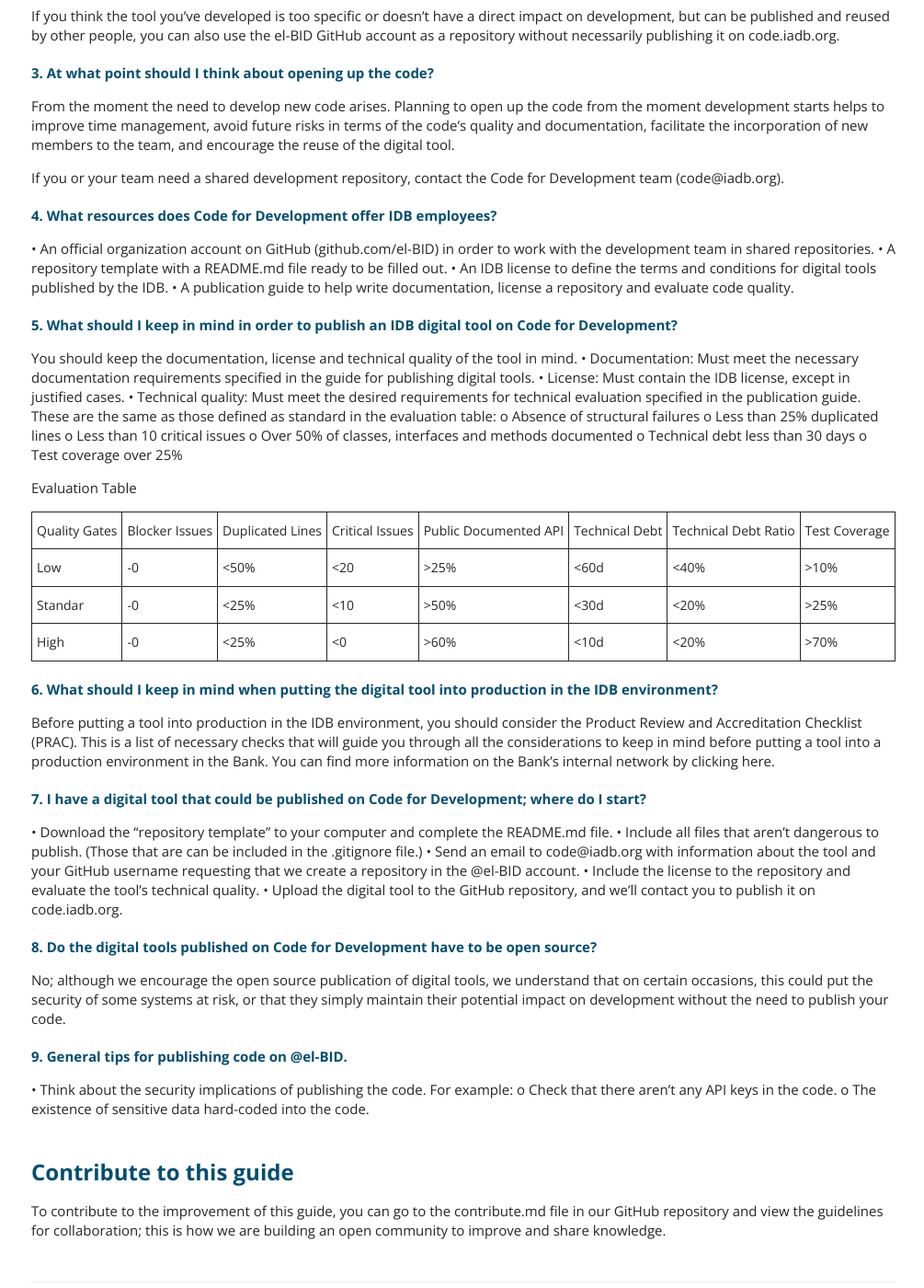
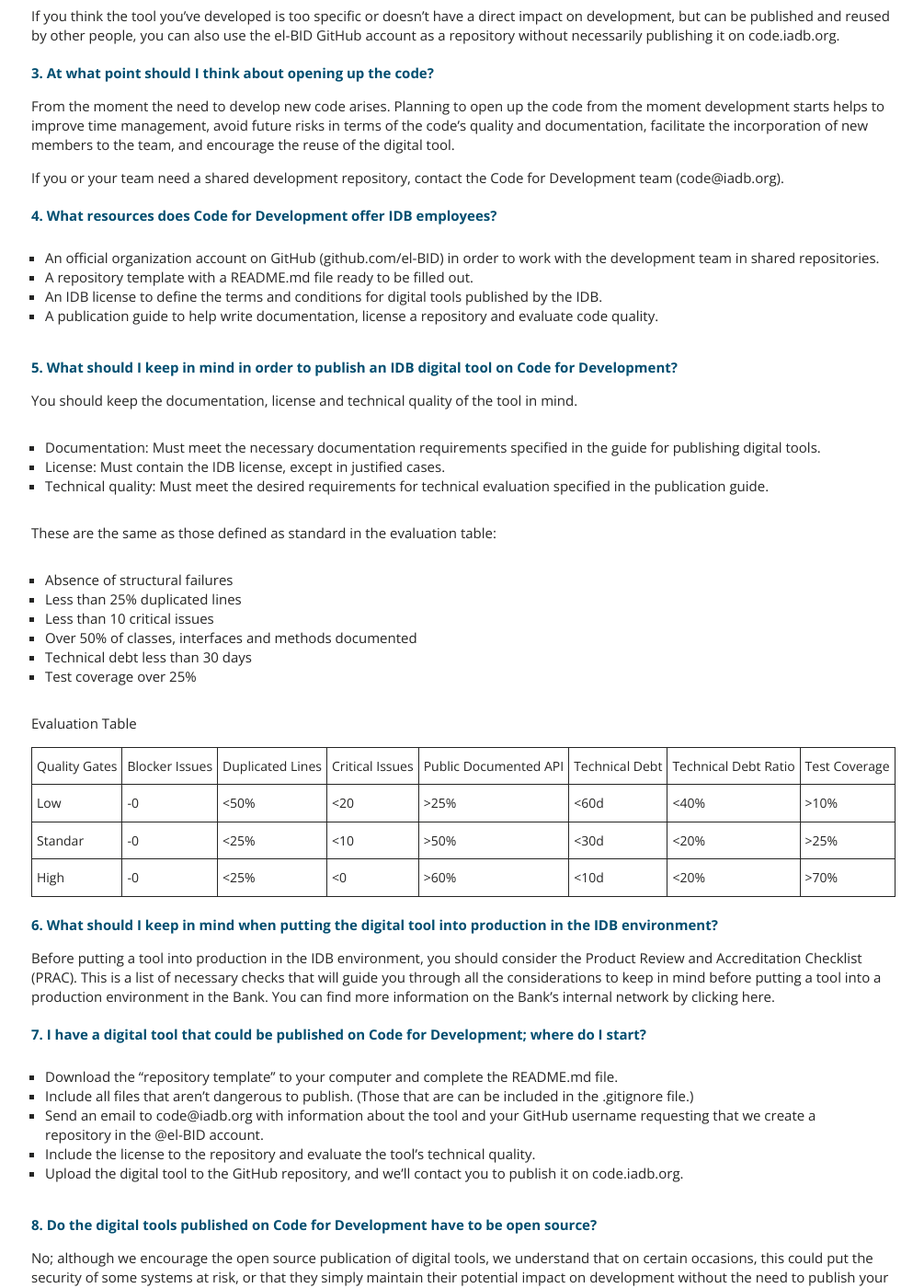
Before and after one commit to EL-BID/guia-de-publicacion, a Jekyll site: the page built from _documents/pages/en/guia.markdown, in a window 1280 px wide and 1400 px high, scrolled down 486 px. Shown: the whole window at 92% size, without its empty margins (136-1141 px from the left). Built offline with Jekyll 4.4.1, drawn with Linux system fonts in a browser that asks for light colours; some of the changed text lies outside the part shown.

Commit message:
Update guia.markdown

```diff
--- a/_documents/pages/en/guia.markdown
+++ b/_documents/pages/en/guia.markdown
@@ -29,23 +29,25 @@ If you or your team need a shared development repository, contact the Code for D
 
 ### 4. What resources does Code for Development offer IDB employees?
 
-•	An official organization account on GitHub (github.com/el-BID) in order to work with the development team in shared repositories.
-•	A repository template with a README.md file ready to be filled out.
-•	An IDB license to define the terms and conditions for digital tools published by the IDB.
-•	A publication guide to help write documentation, license a repository and evaluate code quality.
+* An official organization account on GitHub (github.com/el-BID) in order to work with the development team in shared repositories.
+* A repository template with a README.md file ready to be filled out.
+* An IDB license to define the terms and conditions for digital tools published by the IDB.
+* A publication guide to help write documentation, license a repository and evaluate code quality.
 
 ### 5. What should I keep in mind in order to publish an IDB digital tool on Code for Development?
 
 You should keep the documentation, license and technical quality of the tool in mind.
-•	Documentation: Must meet the necessary documentation requirements specified in the guide for publishing digital tools.
-•	License: Must contain the IDB license, except in justified cases.
-•	Technical quality: Must meet the desired requirements for technical evaluation specified in the publication guide. These are the same as those defined as standard in the evaluation table:
-o	Absence of structural failures
-o	Less than 25% duplicated lines
-o	Less than 10 critical issues
-o	Over 50% of classes, interfaces and methods documented
-o	Technical debt less than 30 days
-o	Test coverage over 25%
+*	Documentation: Must meet the necessary documentation requirements specified in the guide for publishing digital tools.
+*	License: Must contain the IDB license, except in justified cases.
+*	Technical quality: Must meet the desired requirements for technical evaluation specified in the publication guide.
+
+These are the same as those defined as standard in the evaluation table:
+*	Absence of structural failures
+*  Less than 25% duplicated lines
+*	Less than 10 critical issues
+*	Over 50% of classes, interfaces and methods documented
+*	Technical debt less than 30 days
+*  Test coverage over 25%
 
 Evaluation Table
 
@@ -61,11 +63,11 @@ Before putting a tool into production in the IDB environment, you should conside
 
 ### 7. I have a digital tool that could be published on Code for Development; where do I start?
 
-•	Download the “repository template” to your computer and complete the README.md file.
-•	Include all files that aren’t dangerous to publish. (Those that are can be included in the .gitignore file.)
-•	Send an email to code@iadb.org with information about the tool and your GitHub username requesting that we create a repository in the @el-BID account.
-•	Include the license to the repository and evaluate the tool’s technical quality.
-•	Upload the digital tool to the GitHub repository, and we’ll contact you to publish it on code.iadb.org.
+*	Download the “repository template” to your computer and complete the README.md file.
+*	Include all files that aren’t dangerous to publish. (Those that are can be included in the .gitignore file.)
+*	Send an email to code@iadb.org with information about the tool and your GitHub username requesting that we create a repository in the @el-BID account.
+*	Include the license to the repository and evaluate the tool’s technical quality.
+*	Upload the digital tool to the GitHub repository, and we’ll contact you to publish it on code.iadb.org.
 
 ### 8. Do the digital tools published on Code for Development have to be open source?
 
@@ -73,9 +75,9 @@ No; although we encourage the open source publication of digital tools, we under
 
 ### 9. General tips for publishing code on @el-BID.
 
-•	Think about the security implications of publishing the code. For example:
-o	Check that there aren’t any API keys in the code.
-o	The existence of sensitive data hard-coded into the code.
+Think about the security implications of publishing the code. For example:
+*	Check that there aren’t any API keys in the code.
+*	The existence of sensitive data hard-coded into the code.
 
 ## Contribute to this guide
 To contribute to the improvement of this guide, you can go to the contribute.md file in our GitHub repository and view the guidelines for collaboration; this is how we are building an open community to improve and share knowledge.
```
